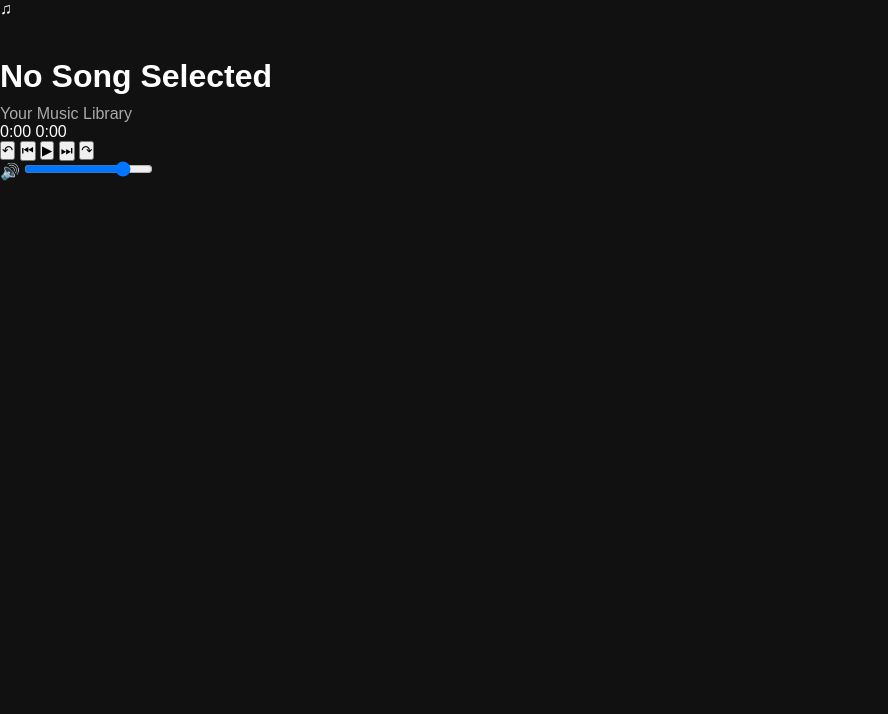
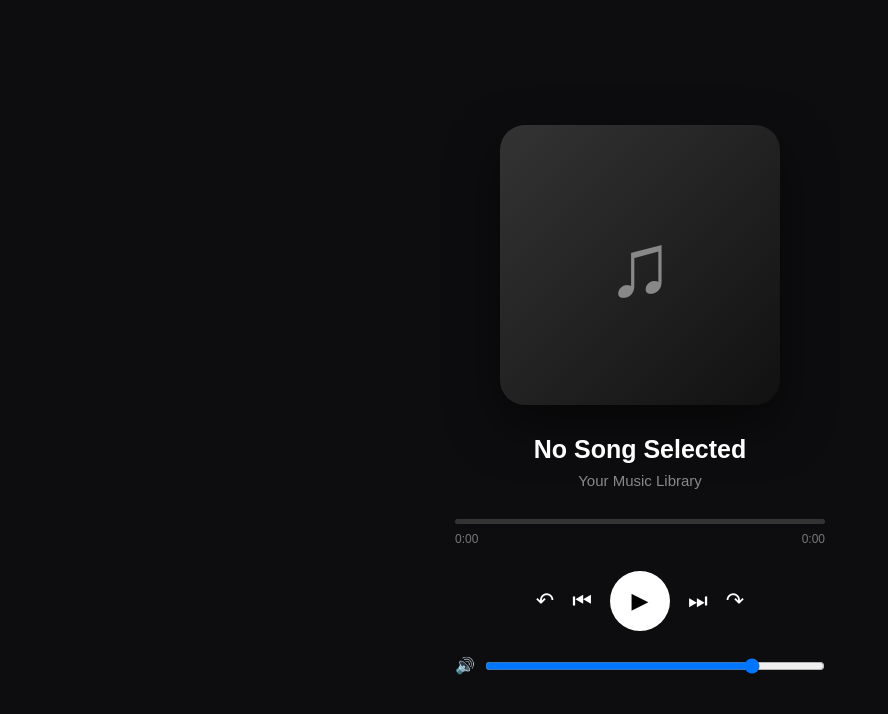
Before and after one commit to zihad202/Daruchini-s-Melody, a plain HTML site: page index.html in a window 1280 px wide. Shown: the whole page, without its empty margins (0-888 px from the left). Drawn offline with Linux system fonts and the light colour scheme.

Commit message:
Refactor CSS for improved layout and styling

```diff
--- a/style.css
+++ b/style.css
@@ -5,23 +5,129 @@
 }
 
 body {
+    min-height: 100vh;
+    background: #0d0d0f;
+    color: white;
     font-family: Arial, sans-serif;
-    background: #111;
-    color: white;
+
+    display: flex;
+    justify-content: center;
+    align-items: center;
 }
 
-.app {
-    min-height: 100vh;
-    padding: 30px 20px;
+.player {
+    width: 100%;
+    max-width: 420px;
+    padding: 25px;
     text-align: center;
 }
 
-h1 {
-    margin-top: 40px;
-    font-size: 32px;
+.cover {
+    width: 280px;
+    height: 280px;
+
+    margin: 0 auto 30px;
+
+    border-radius: 25px;
+
+    background: linear-gradient(
+        135deg,
+        #333,
+        #111
+    );
+
+    display: flex;
+    justify-content: center;
+    align-items: center;
+
+    box-shadow: 0 20px 50px rgba(0,0,0,0.5);
 }
 
-p {
-    margin-top: 10px;
-    color: #aaa;
+.music-icon {
+    font-size: 90px;
+    color: #888;
 }
+
+#songTitle {
+    font-size: 25px;
+    margin-bottom: 8px;
+}
+
+#artistName {
+    color: #888;
+    font-size: 15px;
+    margin-bottom: 30px;
+}
+
+.progress-area {
+    margin-bottom: 25px;
+}
+
+.progress-bar {
+    width: 100%;
+    height: 5px;
+
+    background: #333;
+
+    border-radius: 10px;
+}
+
+.progress {
+    width: 0%;
+    height: 100%;
+
+    background: white;
+
+    border-radius: 10px;
+}
+
+.time {
+    display: flex;
+    justify-content: space-between;
+
+    margin-top: 8px;
+
+    color: #777;
+    font-size: 12px;
+}
+
+.controls {
+    display: flex;
+    justify-content: center;
+    align-items: center;
+    gap: 18px;
+
+    margin-bottom: 25px;
+}
+
+.controls button {
+    border: none;
+    background: transparent;
+    color: white;
+
+    font-size: 22px;
+
+    cursor: pointer;
+}
+
+.controls .play-btn {
+    width: 60px;
+    height: 60px;
+
+    border-radius: 50%;
+
+    background: white;
+    color: black;
+
+    font-size: 22px;
+}
+
+.volume {
+    display: flex;
+    align-items: center;
+    gap: 10px;
+}
+
+.volume input {
+    width: 100%;
+}
```
